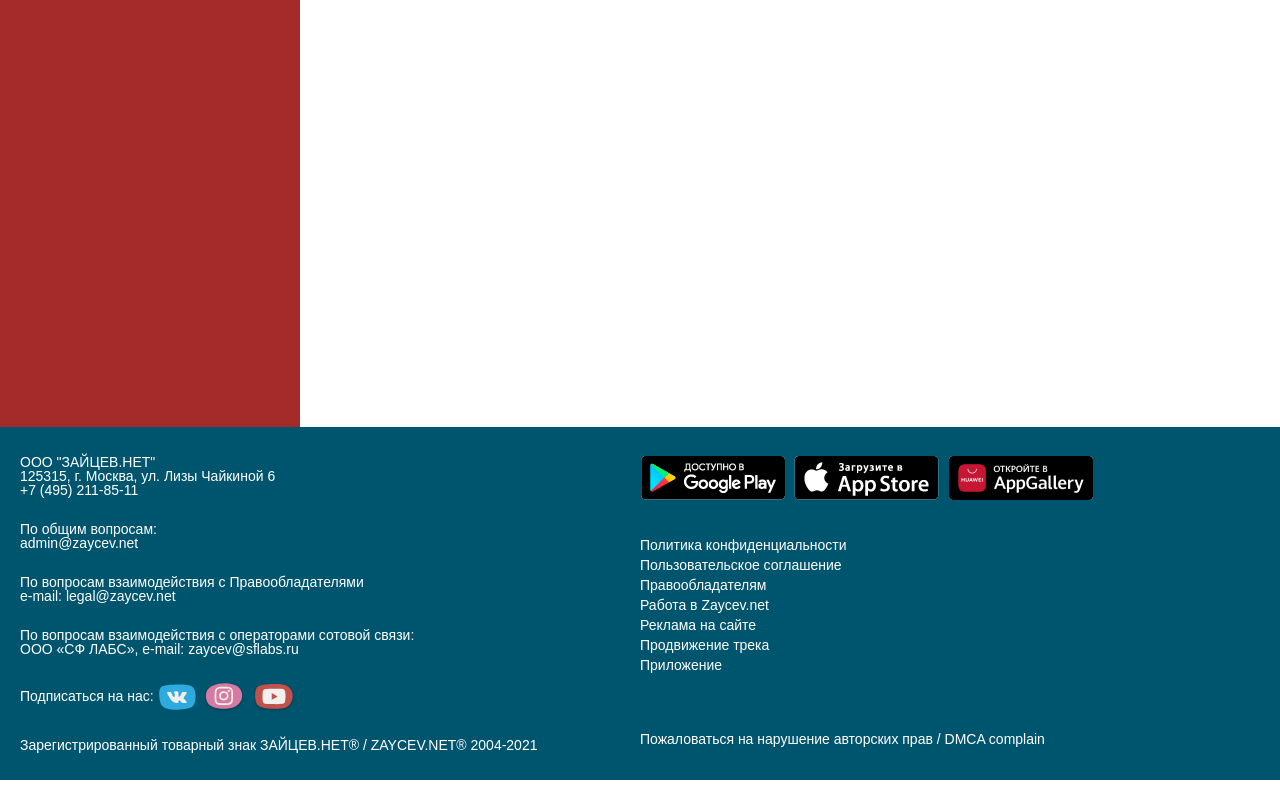
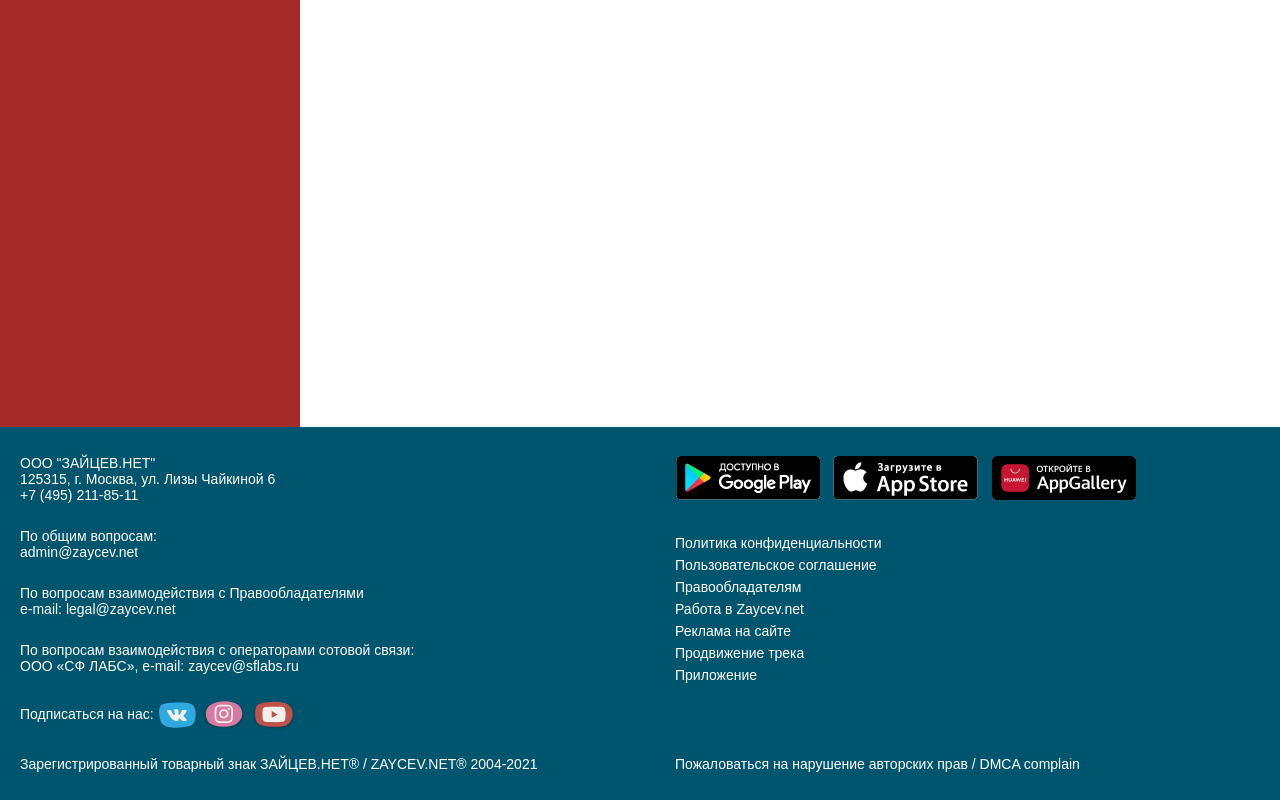
Before and after one commit to NikitaPakhomov/Zaycev-test, a React (Create React App) app: page / in a window 1280 px wide. Shown: the part 1288-2088 px from the top of the page. Built offline with nearby package versions, Linux system fonts and the light colour scheme.

Commit message:
all done

```diff
--- a/src/components/Footer/FooterComponents/RightSide/styled.index.js
+++ b/src/components/Footer/FooterComponents/RightSide/styled.index.js
@@ -4,6 +4,7 @@ import btns from '../../../../assets/store_buttons.png';
 export const StyledRight = styled.div`
   width: 50%;
   height: 100%;
+  margin-left: 70px;
 `;
 
 export const StyledAppLinksCont = styled.div`
@@ -14,7 +15,7 @@ export const StyledAppLink = styled.a`
   background: url(${btns}) no-repeat;
   height: 45px;
   margin-left: 0;
-  margin-right: 8px;
+  margin-right: 12px;
   width: 146px;
   &:hover {
     background-position: 0 -45px;
@@ -38,7 +39,7 @@ export const StyledAppLink = styled.a`
 export const StyledLinksCont = styled.div`
   display: flex;
   flex-direction: column;
-  margin-top: 32px;
+  margin-top: 29px;
 `;
 
 export const StyledLinkContainer = styled.div`
@@ -53,5 +54,5 @@ export const StyledLink = styled.a`
 `;
 
 export const StyledAbuseLinkContainer = styled(StyledLinkContainer)`
-  margin-top: 60px;
+  margin-top: 73px;
 `;
--- a/src/index.css
+++ b/src/index.css
@@ -3,31 +3,26 @@
   margin: 0;
   border: 0;
 }
-*,
-*:before,
-*:after {
+
+*, *:before, *:after {
   -moz-box-sizing: border-box;
   -webkit-box-sizing: border-box;
   box-sizing: border-box;
 }
-:focus,
-:active {
-  outline: none;
-}
-a:focus,
-a:active {
+
+:focus, :active {
   outline: none;
 }
 
-nav,
-footer,
-header,
-aside {
+a:focus, a:active {
+  outline: none;
+}
+
+nav, footer, header, aside {
   display: block;
 }
 
-html,
-body {
+html, body {
   height: 100%;
   width: 100%;
   font-size: 100%;
@@ -36,46 +31,47 @@ body {
   -ms-text-size-adjust: 100%;
   -moz-text-size-adjust: 100%;
   -webkit-text-size-adjust: 100%;
+  background-color: #f3f3f3;
 }
-input,
-button,
-textarea {
+
+input, button, textarea {
   font-family: inherit;
 }
 
 input::-ms-clear {
   display: none;
 }
+
 button {
   cursor: pointer;
 }
+
 button::-moz-focus-inner {
   padding: 0;
   border: 0;
 }
-a,
-a:visited {
+
+a, a:visited {
   text-decoration: none;
 }
+
 a {
   color: inherit;
 }
+
 a:hover {
   text-decoration: none;
 }
+
 ul li {
   list-style: none;
 }
+
 img {
   vertical-align: top;
 }
 
-h1,
-h2,
-h3,
-h4,
-h5,
-h6 {
+h1, h2, h3, h4, h5, h6 {
   font-size: inherit;
   font-weight: 400;
 }
--- a/src/styled.app.js
+++ b/src/styled.app.js
@@ -8,6 +8,7 @@ import VK from './components/VK';
 import TellAboutUs from './components/TellAboutUs';
 
 export const StyledContainer = styled.div`
+  background-color: white;
   width: 1280px;
   margin: 0 auto;
 `;
@@ -41,6 +42,7 @@ export const StyledHeader = styled(Header)`
 export const StyledFooter = styled(Footer)`
   width: 100%;
   background: #00556e;
+  line-height: 16px;
 `;
 
 export const StyledVK = styled(VK)`
```
